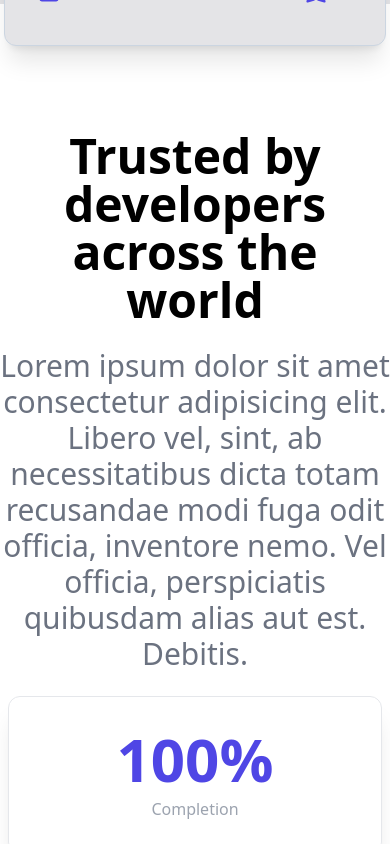
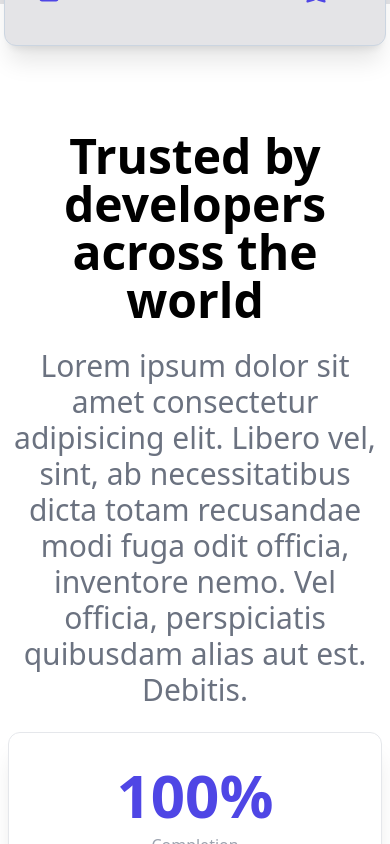
Before and after one commit to byKriz/tailwind-tutorial, a React (Vite) app: page / in a window 390 px wide. Shown: the part 840-1684 px from the top of the page. Built offline with nearby package versions, Linux system fonts and the light colour scheme.

Commit message:
ajustando el pading horizontal

```diff
--- a/src/containers/About.jsx
+++ b/src/containers/About.jsx
@@ -4,7 +4,7 @@ export const About = () => {
   return (
     <div name="about" className="w-full my-32" id="about">
       <div className=" max-w-[1240px] mx-auto">
-        <div className="text-center">
+        <div className="text-center px-2">
           <h2 className="text-5xl font-bold">
             Trusted by developers across the world
           </h2>
--- a/src/containers/AllInOne.jsx
+++ b/src/containers/AllInOne.jsx
@@ -9,7 +9,7 @@ export const AllInOne = () => {
     <div name="plataforms" className="w-full my-32">
       <div className="max-w-[1240px] mx-auto px-2">
         <h2 className="text-5xl font-bold text-center">All-In-One Plataform</h2>
-        <p className="text-2xl py-8 text-gray-500 text-center">
+        <p className="text-2xl px-1 py-8 text-gray-500 text-center md:px-0">
           Lorem ipsum dolor sit amet consectetur adipisicing elit. Sunt tenetur
           totam minus ratione deserunt, aperiam saepe similique atque ullam
           nisi?
--- a/src/containers/Pricing.jsx
+++ b/src/containers/Pricing.jsx
@@ -12,7 +12,7 @@ export const Pricing = () => {
           <h3 className="text-5xl font-bold text-white py-8">
             The right price for research.
           </h3>
-          <p className="text-3xl">
+          <p className="text-3xl px-2 md:px-0">
             Lorem ipsum dolor sit, amet consectetur adipisicing elit. Enim eius
             possimus maxime, non nam ea eveniet earum amet sed nesciunt
             molestias sapiente similique tempore alias velit ratione, quis
```
